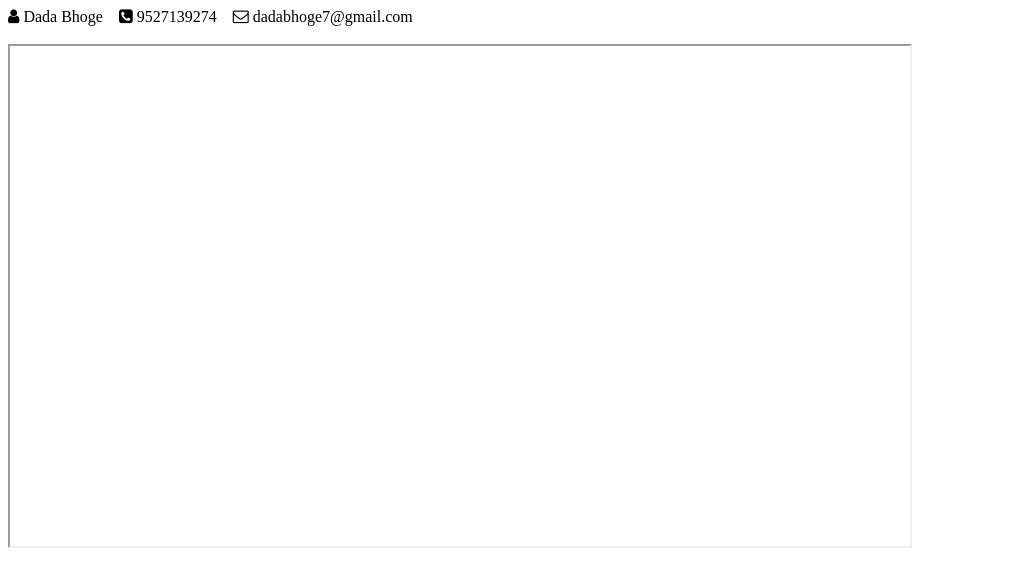
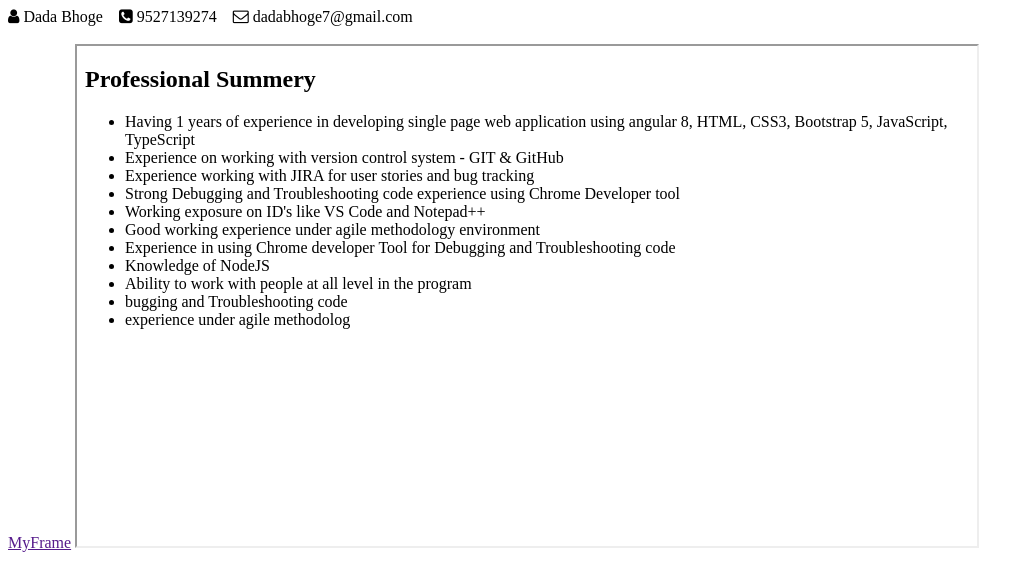
Before and after one commit to dadabhoge7/MyProfile, a plain HTML site: page index.html in a window 1280 px wide. Shown: the top 564 px of the page, without its empty margins (0-1034 px from the left). Drawn offline with Linux system fonts and the light colour scheme.

Commit message:
Update Index Page
Update Index Page

```diff
--- a/index.html
+++ b/index.html
@@ -15,8 +15,8 @@
     <i class="fa fa-envelope-o" aria-hidden="true"></i><span> dadabhoge7@gmail.com</span>
     <br>
     <br>
-    <iframe width="900" height="500">
-        <source src="" type="">
+    <a href="" target="MyFrame">MyFrame</a>
+    <iframe src="home.html" width="900" height="500" name="MyFrame">
     </iframe>
     <br>
     <br>
```
